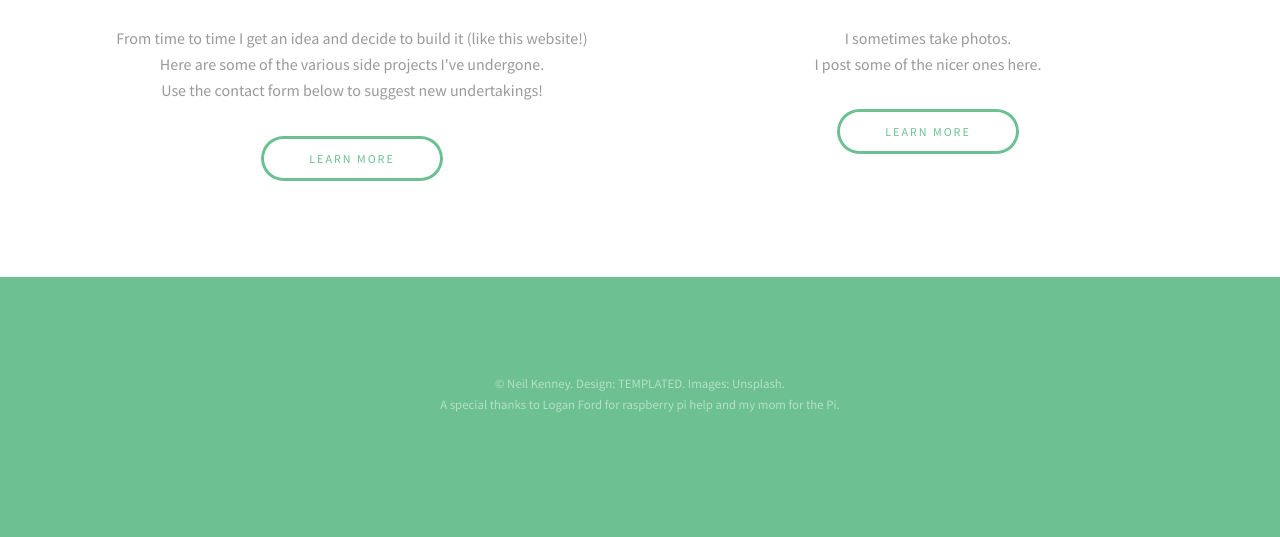
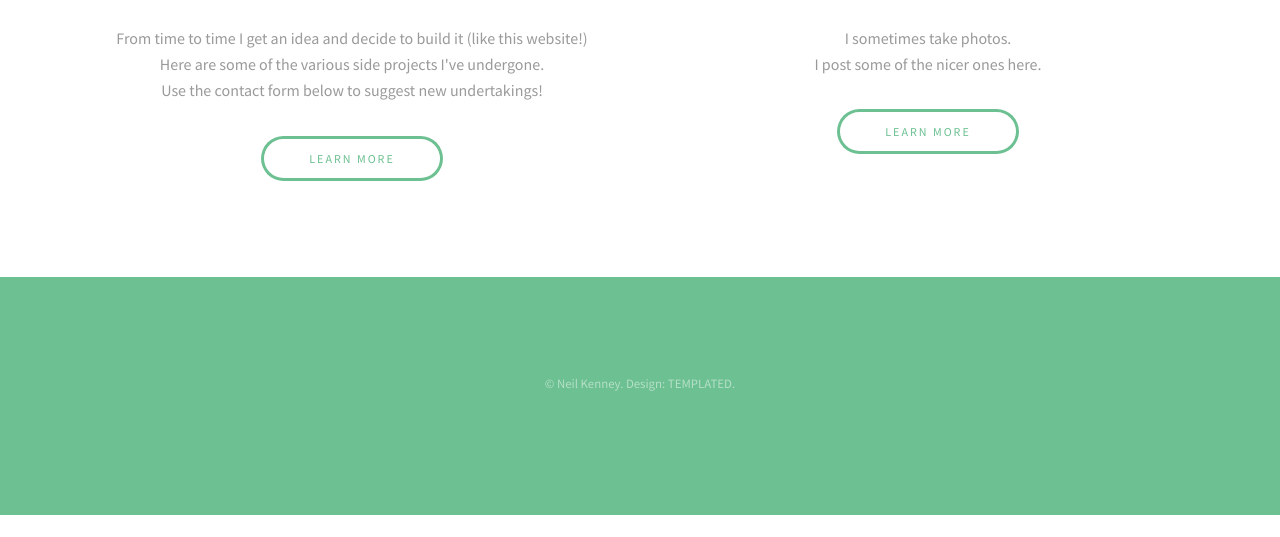
Before and after one commit to nfkenney/nfkenney.github.io, a plain HTML site: page index.html in a window 1280 px wide. Shown: the part 919-1456 px from the top of the page. After the commit the page ends 1434 px from the top, so only its background shows below. Drawn offline with Linux system fonts and the light colour scheme.

Commit message:
removed unsplash bit

```diff
--- a/index.html
+++ b/index.html
@@ -98,7 +98,7 @@
 				<div class="inner">
 
 					<div class="copyright">
-						&copy; Neil Kenney. Design: <a href="https://templated.co">TEMPLATED</a>. Images: <a href="https://unsplash.com">Unsplash</a>.<br /> A special thanks to Logan Ford for raspberry pi help and my mom for the Pi.
+						&copy; Neil Kenney. Design: <a href="https://templated.co">TEMPLATED</a>.
 					</div>
 
 				</div>
```
